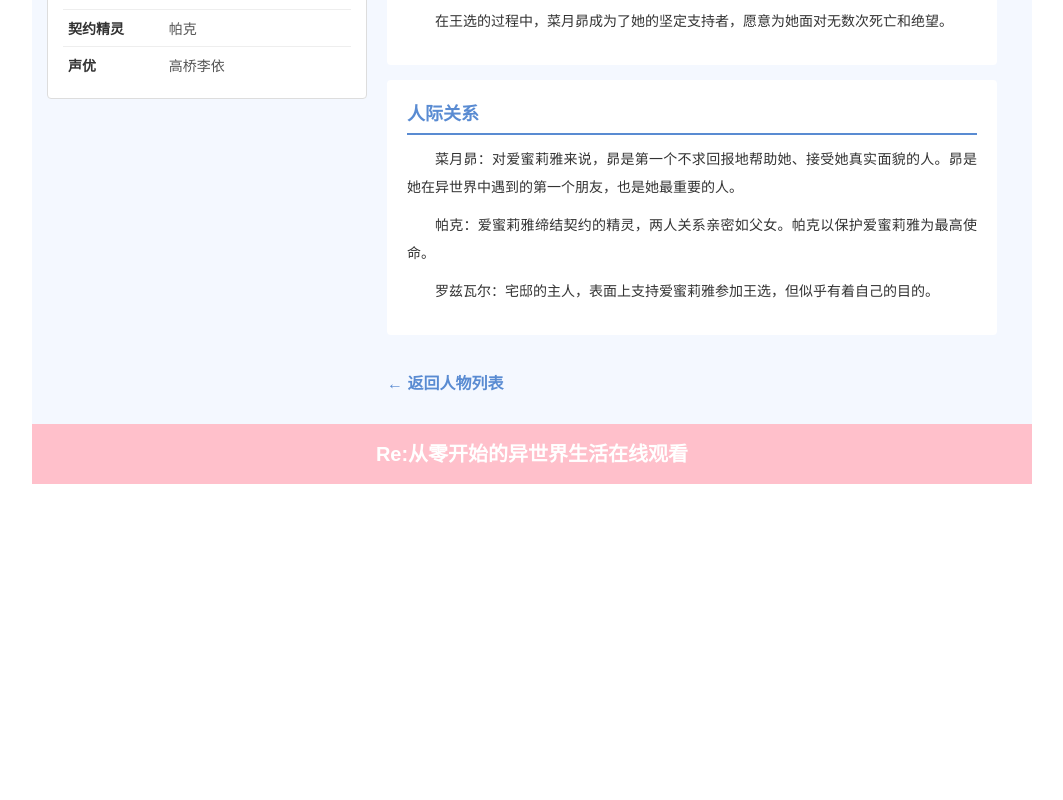
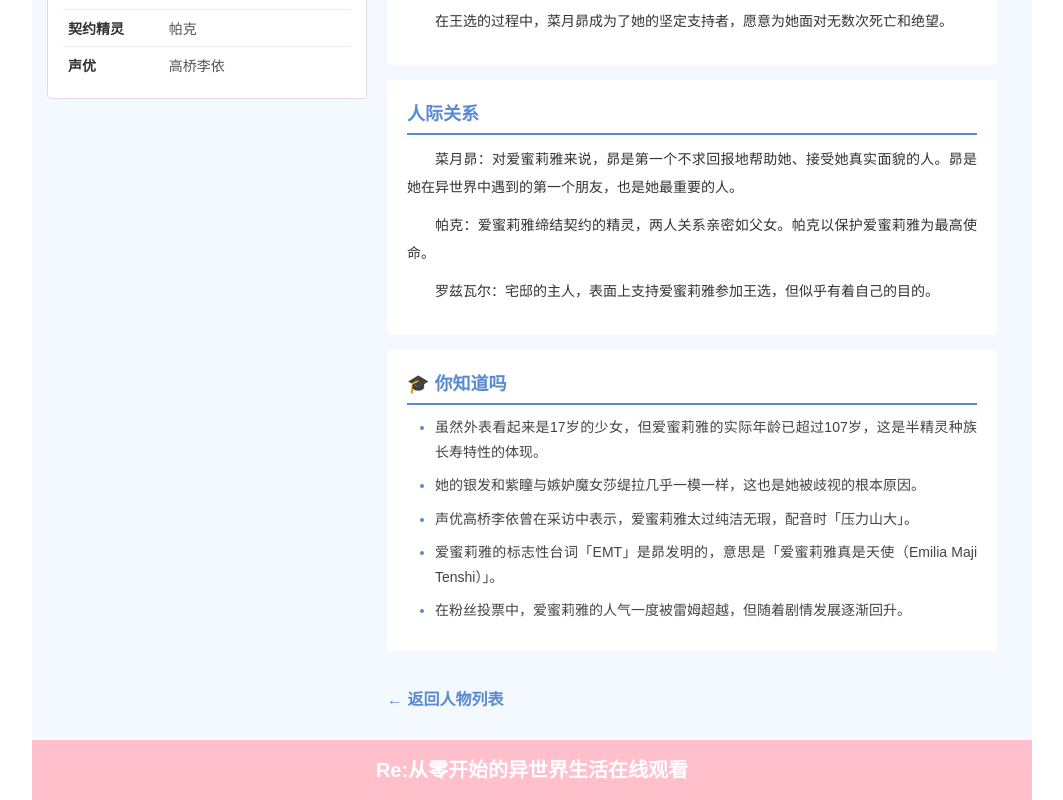
Before and after one commit to emt-emt-emt/my-todo-app, a Next.js app: page /renwu/emilia in a window 1280 px wide. Shown: the part 1061-1861 px from the top of the page, without its empty margins (108-1171 px from the left). Before the commit the page ends 1545 px from the top, so only its background shows below. Built offline with nearby package versions, Linux system fonts and the light colour scheme.

Commit message:
添加'你知道吗'版块，每个角色增加趣闻/冷知识内容

```diff
--- a/src/app/globals.css
+++ b/src/app/globals.css
@@ -315,6 +315,22 @@ footer a {
   padding-bottom: 5px;
 }
 
+.char_main .section.trivias ul {
+  list-style-type: disc;
+  padding-left: 2em;
+  margin-top: 10px;
+}
+
+.char_main .section.trivias li {
+  margin-bottom: 8px;
+  line-height: 1.8;
+  color: #444;
+}
+
+.char_main .section.trivias li::marker {
+  color: #598bd2;
+}
+
 .char_main .intro p,
 .char_main .section p {
   margin-bottom: 10px;
--- a/src/app/renwu/[id]/page.tsx
+++ b/src/app/renwu/[id]/page.tsx
@@ -75,6 +75,17 @@ export default async function CharacterPage({ params }: CharacterPageProps) {
               </div>
             ))}
 
+            {char.trivias.length > 0 && (
+              <div className="section trivias">
+                <h3>🎓 你知道吗</h3>
+                <ul>
+                  {char.trivias.map((trivia, idx) => (
+                    <li key={idx}>{trivia}</li>
+                  ))}
+                </ul>
+              </div>
+            )}
+
             <div className="back">
               <Link href="/renwu">← 返回人物列表</Link>
             </div>
--- a/src/app/renwu/data.ts
+++ b/src/app/renwu/data.ts
@@ -7,6 +7,7 @@ export interface Character {
   intro: string;
   info: Record<string, string>;
   sections: { title: string; content: string }[];
+  trivias: string[];
 }
 
 export const characters: Character[] = [
@@ -41,6 +42,13 @@ export const characters: Character[] = [
         content: "爱蜜莉雅：昴深爱的对象，是他来到异世界后第一个帮助的人。昴愿意为她无数次死亡和重生。\n\n雷姆：罗兹瓦尔宅邸的女仆，在昴经历多次死亡后成为最理解和支持他的人。\n\n拉姆：雷姆的双胞胎姐姐，与雷姆一起在罗兹瓦尔宅邸工作。\n\n帕克：爱蜜莉雅的契约精灵，平时以猫型精灵形态出现。\n\n莱茵哈鲁特：王国最强骑士，昴的朋友。在昴刚来到异世界时曾帮助他。",
       },
     ],
+    trivias: [
+      "名字「昴（Subaru）」取自昴宿星团（Pleiades），即著名的七姐妹星团。",
+      "生日4月1日是愚人节，与角色在剧中不断遭遇悲剧的设定形成了讽刺性的对比。",
+      "作者长月达平曾在访谈中表示，昴是全书最难写的角色，因为他的心理状态极其复杂微妙。",
+      "昴是作品中死亡次数最多的角色，截至小说最新卷已死亡超过数十次。",
+      "动画中昴竖大拇指的经典动作，被称为「昴pose」，在漫展上经常被coser模仿。",
+    ],
   },
   {
     id: "emilia",
@@ -72,6 +80,13 @@ export const characters: Character[] = [
         title: "人际关系",
         content: "菜月昴：对爱蜜莉雅来说，昴是第一个不求回报地帮助她、接受她真实面貌的人。昴是她在异世界中遇到的第一个朋友，也是她最重要的人。\n\n帕克：爱蜜莉雅缔结契约的精灵，两人关系亲密如父女。帕克以保护爱蜜莉雅为最高使命。\n\n罗兹瓦尔：宅邸的主人，表面上支持爱蜜莉雅参加王选，但似乎有着自己的目的。",
       },
+    ],
+    trivias: [
+      "虽然外表看起来是17岁的少女，但爱蜜莉雅的实际年龄已超过107岁，这是半精灵种族长寿特性的体现。",
+      "她的银发和紫瞳与嫉妒魔女莎缇拉几乎一模一样，这也是她被歧视的根本原因。",
+      "声优高桥李依曾在采访中表示，爱蜜莉雅太过纯洁无瑕，配音时「压力山大」。",
+      "爱蜜莉雅的标志性台词「EMT」是昴发明的，意思是「爱蜜莉雅真是天使（Emilia Maji Tenshi）」。",
+      "在粉丝投票中，爱蜜莉雅的人气一度被雷姆超越，但随着剧情发展逐渐回升。",
     ],
   },
   {
@@ -105,6 +120,13 @@ export const characters: Character[] = [
         content: "菜月昴：雷姆深爱的人。在昴最绝望的时刻给予了他最大的支持和鼓励。\n\n拉姆：雷姆的双胞胎姐姐，雷姆对她怀有深深的愧疚和敬仰。\n\n罗兹瓦尔：宅邸的主人，雷姆和拉姆的主人。\n\n爱蜜莉雅：宅邸的客人，雷姆尊重但初期对其态度冷淡。",
       },
     ],
+    trivias: [
+      "雷姆和拉姆的生日2月2日是日本的「双子之日」，这是作者有意设定的。",
+      "2016年动画播出后，「雷姆蓝」一度成为日本流行文化现象，许多商品都推出了蓝色限定版。",
+      "声优水濑祈（雷姆）和村川梨衣（拉姆）在现实中也是关系很好的朋友，经常在广播节目中互动。",
+      "雷姆在原作小说WEB版中的戏份比文库版更多，后期剧情中她有相当长一段时间处于沉睡状态。",
+      "雷姆的告白场景在NHK「日本动画100」评选中被选为经典动画场景之一。",
+    ],
   },
   {
     id: "ram",
@@ -137,6 +159,13 @@ export const characters: Character[] = [
         content: "雷姆：拉姆的双胞胎妹妹，拉姆愿意为她牺牲一切。\n\n罗兹瓦尔：宅邸的主人，拉姆对他绝对忠诚。\n\n菜月昴：拉姆虽然经常毒舌讽刺昴，但内心认可并关心他。",
       },
     ],
+    trivias: [
+      "拉姆在失去角之前被称为「鬼族的天才」，其力量远超妹妹雷姆。",
+      "她的粉发与雷姆的蓝发形成互补，两人的发色设计是姐妹对称的。",
+      "即使失去了角，拉姆仍然是作品中观察力最敏锐的角色之一，经常能看穿昴的心理状态。",
+      "拉姆对罗兹瓦尔有着近乎盲目的忠诚，但背后似乎有着更深层的原因。",
+      "声优村川梨衣曾在广播节目中表示，拉姆的毒舌台词念起来非常爽快。",
+    ],
   },
   {
     id: "puck",
@@ -167,6 +196,13 @@ export const characters: Character[] = [
         title: "人际关系",
         content: "爱蜜莉雅：帕克最重要的人，他把爱蜜莉雅当作女儿一样疼爱，以保护她为自己存在的最高使命。\n\n菜月昴：帕克认可昴对爱蜜莉雅的感情，但也会警告昴不要伤害爱蜜莉雅。\n\n罗兹瓦尔：帕克与罗兹瓦尔之间似乎有着某种微妙的关系。",
       },
+    ],
+    trivias: [
+      "帕克的真名「永久冻土的终焉之兽（Beast of the End）」暗示了他拥有毁灭世界的力量。",
+      "每天特定时间陷入沉睡是契约的限制条件，这个时间点也是爱蜜莉雅最脆弱的时候。",
+      "帕克平时以猫型精灵形态出现，这个设计与《魔法少女小圆》中的丘比有些相似，但性格完全不同。",
+      "帕克的声优内山夕实也曾配音《关于我转生变成史莱姆这档事》中的利姆鲁。",
+      "在粉丝中，帕克有时被称为「岳父」，因为他自称是爱蜜莉雅的爸爸。",
     ],
   },
   {
@@ -200,6 +236,13 @@ export const characters: Character[] = [
         content: "菲鲁特：莱茵哈鲁特在王选中的支持对象，一位来自贫民窟的少女。莱茵哈鲁特对她非常关心，两人关系亲密。\n\n菜月昴：莱茵哈鲁特是昴在异世界遇到的第一个人之一，曾帮助过昴。两人是朋友关系。\n\n威尔海姆：前代剑圣，莱茵哈鲁特的祖父。\n\n特蕾西亚：前代剑圣，莱茵哈鲁特的祖母。",
       },
     ],
+    trivias: [
+      "莱茵哈鲁特被公认为作品中的战力天花板，作者长月达平曾坦言他「太强了，安排剧情很头疼」。",
+      "他的名字Reinhard源自德语，意为「勇敢的顾问」；姓氏Astrea源自希腊神话中的正义女神阿斯特蕾亚。",
+      "龙剑雷德通常不会出鞘，因为很少有对手值得它出鞘。目前能让龙剑出鞘的对手屈指可数。",
+      "莱茵哈鲁特拥有多种加护，包括「初见的加护」「再临的加护」「辨药的加护」等，几乎无所不能。",
+      "声优中村悠一曾在《咒术回战》中配音五条悟，两位都是「最强」角色，粉丝常将两者比较。",
+    ],
   },
 ];
 
```
